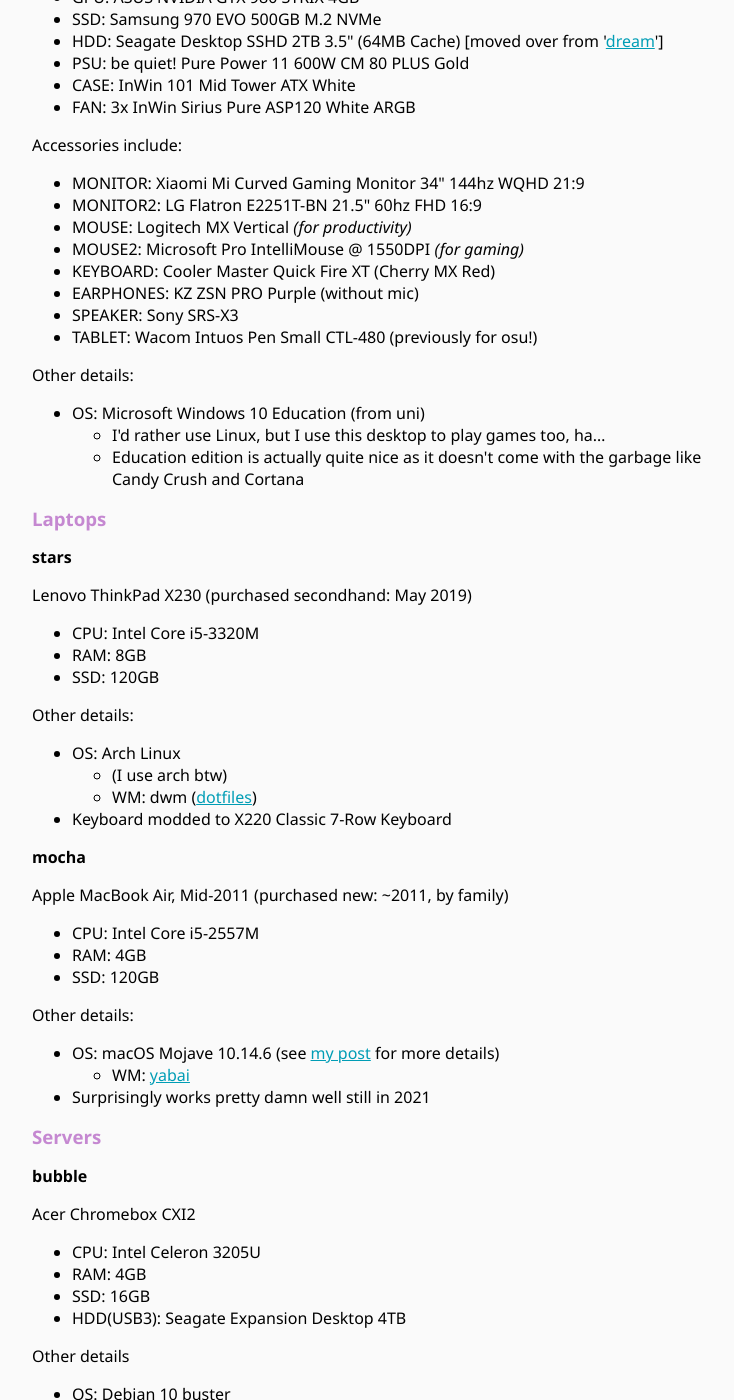
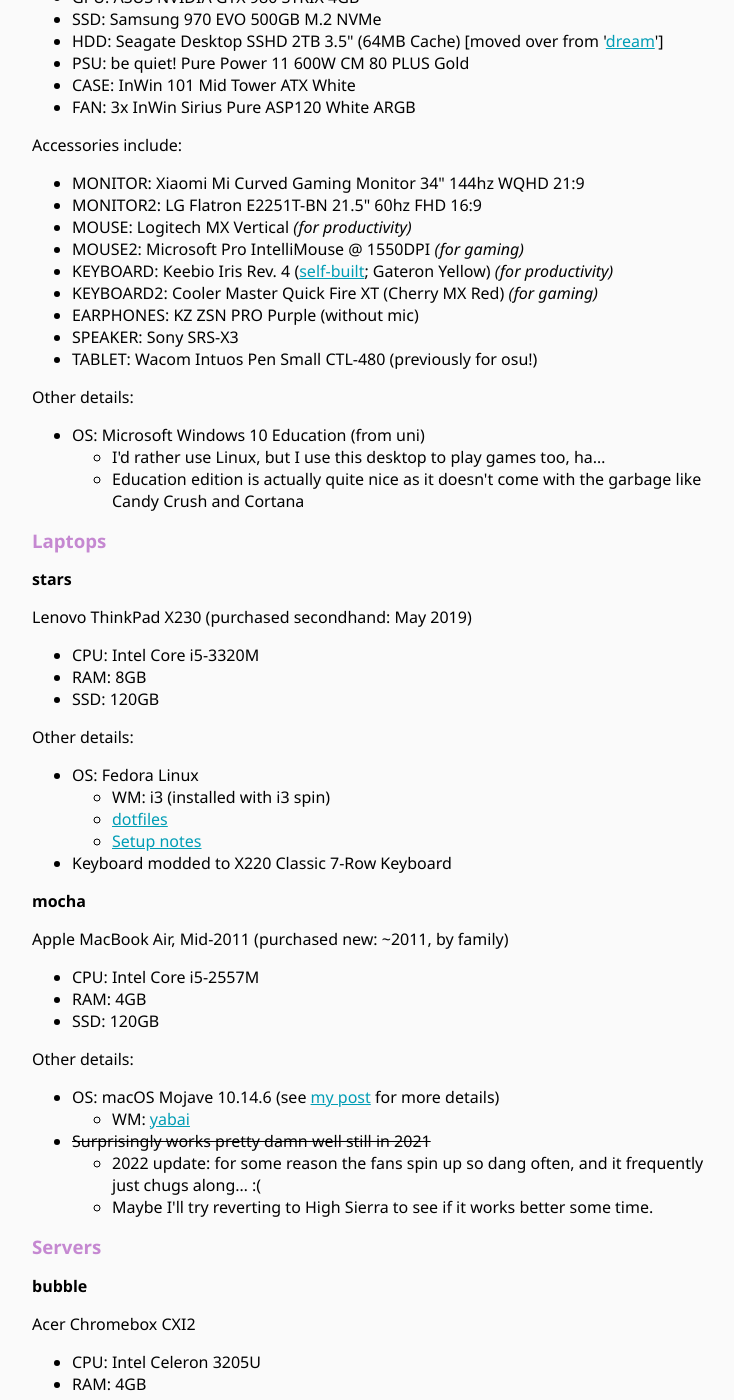
Before and after one commit to nicholastay/personal-web, a Jekyll site: the page built from pc.md, in a window 1280 px wide and 1400 px high, scrolled down 736 px. Shown: the whole window, without its empty margins (373-1107 px from the left). Built offline with Jekyll 4.4.1, drawn with Linux system fonts in a browser that asks for light colours; some of the changed text lies outside the part shown.

Commit message:
Computer setup content update

```diff
--- a/pc.md
+++ b/pc.md
@@ -32,7 +32,8 @@
 - MONITOR2: LG Flatron E2251T-BN 21.5" 60hz FHD 16:9
 - MOUSE: Logitech MX Vertical *(for productivity)*
 - MOUSE2: Microsoft Pro IntelliMouse @ 1550DPI *(for gaming)*
-- KEYBOARD: Cooler Master Quick Fire XT (Cherry MX Red)
+- KEYBOARD: Keebio Iris Rev. 4 ([self-built](/2022/02/11/iris.html); Gateron Yellow) *(for productivity)*
+- KEYBOARD2: Cooler Master Quick Fire XT (Cherry MX Red) *(for gaming)*
 - EARPHONES: KZ ZSN PRO Purple (without mic)
 - SPEAKER: Sony SRS-X3
 - TABLET: Wacom Intuos Pen Small CTL-480 (previously for osu!)
@@ -55,9 +56,10 @@
 
 Other details:
 
-- OS: Arch Linux
-	- (I use arch btw)
-	- WM: dwm ([dotfiles](https://github.com/nicholastay/dotfiles))
+- OS: Fedora Linux
+	- WM: i3 (installed with i3 spin)
+	- [dotfiles](https://github.com/nicholastay/dotfiles)
+	- [Setup notes](https://gist.github.com/nicholastay/7d4cd6a7352f2a3911a99e982d78c092)
 - Keyboard modded to X220 Classic 7-Row Keyboard
 
 ### mocha
@@ -72,7 +74,9 @@
 
 - OS: macOS Mojave 10.14.6 (see [my post](/2021/04/11/fde-mac.html) for more details)
 	- WM: [yabai](https://github.com/koekeishiya/yabai)
-- Surprisingly works pretty damn well still in 2021
+- <strike>Surprisingly works pretty damn well still in 2021</strike>
+	- 2022 update: for some reason the fans spin up so dang often, and it frequently just chugs along... :(
+	- Maybe I'll try reverting to High Sierra to see if it works better some time.
 
 
 ## Servers
@@ -131,6 +136,8 @@
 - GPU: Gigabyte GeForce GTX 660 2GB (acquired ~2014)
 - SSD: OCZ Agility 3 240GB 2.5" SATA
 	- Previous HDD: Seagate Barracuda 2TB 3.5" 7200RPM (died ~2016)
+- PCI: Intel 82541PI Gigabit NIC (for switch/WiFi AP homelab testing; acquired 2020)
+- PCIe: Realtek RTL810xE Fast Ethernet NIC (100Mbit; spare management interface; acquired 2021)
 - CASE: Thermaltake Versa II ATX Mid Tower
 
 Other details
```
Also changed, not shown: other parts of pc.md (+7 -6 lines), other-tech.md (+1 -0 lines).
